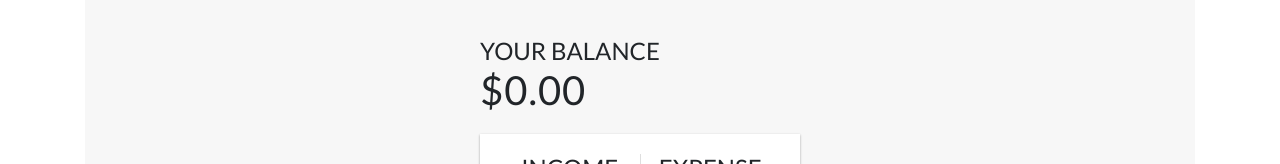
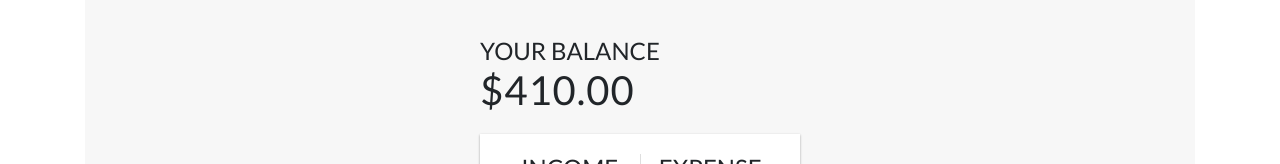
Before and after one commit to Sabbirdiu/ReactSinglePageApplicationBox, a React (Create React App) app: page /expensetracker in a window 1280 px wide. Shown: the part 135-299 px from the top of the page. Built offline with nearby package versions, Linux system fonts and the light colour scheme.

Commit message:
add the global context

```diff
--- a/src/components/Ex-TrackerAppHooks&ContextAPI/layout/Balance.jsx
+++ b/src/components/Ex-TrackerAppHooks&ContextAPI/layout/Balance.jsx
@@ -1,11 +1,18 @@
 import React from 'react';
 import styled from 'styled-components';
+import { GlobalContext } from '../context/GlobalState';
+import { useContext } from 'react';
 
 export const Balance = () => {
+  const { transactions } = useContext(GlobalContext);
+  const amounts = transactions.map((transaction) => transaction.amount);
+
+  const total = amounts.reduce((acc, item) => (acc += item), 0).toFixed(2);
+
   return (
     <Bal>
       <h4>Your Balance</h4>
-      <h1>$0.00</h1>
+      <h1>${total}</h1>
     </Bal>
   );
 };
```
